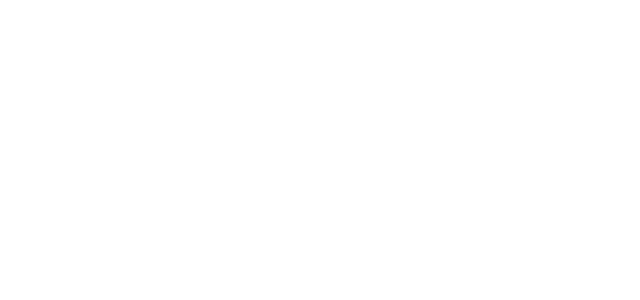
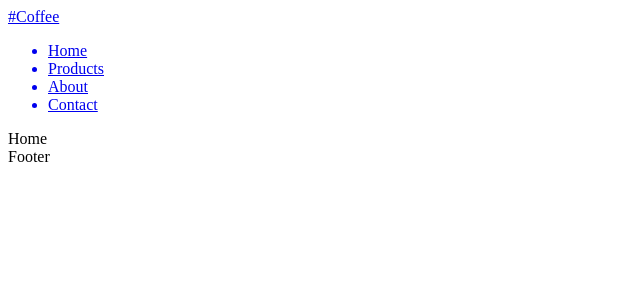
Before and after one commit to jenisha987/Coffee-Shop, a React (Vite) app in the folder coffee-shop/: page / in a window 1280 px wide. Shown: the top 300 px of the page, without its empty margins (0-640 px from the left). Built offline with nearby package versions, Linux system fonts and the light colour scheme.

Commit message:
mapped data for navbar

```diff
--- a/coffee-shop/src/App.jsx
+++ b/coffee-shop/src/App.jsx
@@ -1,8 +1,21 @@
-import React from 'react'
+import React from 'react';
+import './App.css';
+import { BrowserRouter, Route, Routes } from 'react-router-dom';
+import { Home } from './components/Home';
+import Navbar from './pages/Navbar';
+import Footer from './pages/Footer';
+import Error from './pages/Error';
 
 const App = () => {
   return (
-    <div></div>
+    <BrowserRouter>
+    <Navbar />
+    <Routes>
+      <Route path='/' element={<Home />} />
+      <Route path='*' element={<Error />} />
+    </Routes>
+    <Footer />
+    </BrowserRouter>
   )
 }
 
--- a/coffee-shop/src/Data/Data.js
+++ b/coffee-shop/src/Data/Data.js
@@ -0,0 +1,19 @@
+export const navlinks = [
+    {
+        name: 'Home',
+        path: '/'
+    },
+    {
+        name: 'Products',
+        path: '/products'
+    },
+    {
+        name: 'About',
+        path: '/about'
+    },
+    {
+        name: 'Contact',
+        path: '/contact'
+    },
+
+]
--- /dev/null
+++ b/coffee-shop/src/components/Home.jsx
@@ -0,0 +1,7 @@
+import React from 'react'
+
+export const Home = () => {
+  return (
+    <div>Home</div>
+  )
+}
--- a/coffee-shop/src/pages/Error.jsx
+++ b/coffee-shop/src/pages/Error.jsx
@@ -0,0 +1,9 @@
+import React from 'react'
+
+const Error = () => {
+  return (
+    <div>Page Not Found</div>
+  )
+}
+
+export default Error
--- a/coffee-shop/src/pages/Footer.jsx
+++ b/coffee-shop/src/pages/Footer.jsx
@@ -0,0 +1,9 @@
+import React from 'react'
+
+const Footer = () => {
+  return (
+    <div>Footer</div>
+  )
+}
+
+export default Footer
--- a/coffee-shop/src/pages/Navbar.jsx
+++ b/coffee-shop/src/pages/Navbar.jsx
@@ -1,8 +1,25 @@
 import React from 'react'
+import { Link, NavLink } from "react-router-dom";
+import { navlinks } from '../Data/Data';
 
 const Navbar = () => {
   return (
-    <div>Navbar</div>
+    <div>
+      <Link to="/">#Coffee</Link>
+      <nav>
+        <ul>
+          {
+            navlinks.map(({name, path}, index) => {
+              return (
+                <Link to={path}>
+                  <li key={index}>{name}</li>
+                </Link>
+              )
+            })
+          }
+        </ul>
+      </nav>
+    </div>
   )
 }
 
```
